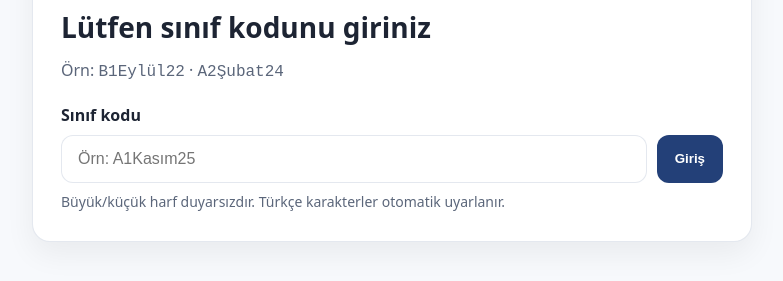
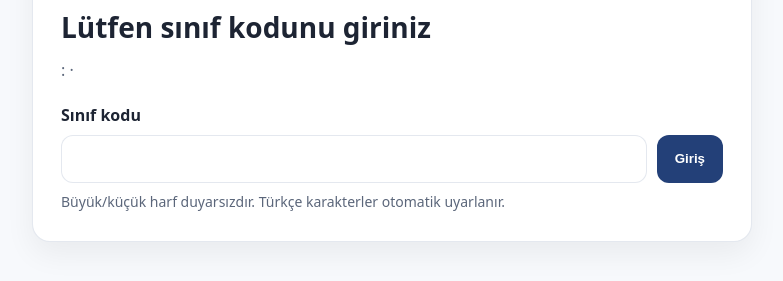
Before and after one commit to onurqlp/TEKRARLAR, a plain HTML site: page index.html in a window 1280 px wide. Shown: the part 313-594 px from the top of the page, without its empty margins (248-1031 px from the left). Drawn offline with Linux system fonts and the light colour scheme.

Commit message:
Update index.html

```diff
--- a/index.html
+++ b/index.html
@@ -42,11 +42,11 @@
     <section class="card" role="form" aria-labelledby="title">
       <div class="logo"><div class="logo-badge"></div><strong>AYDA Online Eğitim</strong></div>
       <h1 id="title">Lütfen sınıf kodunu giriniz</h1>
-      <p class="sub">Örn: <code>B1Eylül22</code> · <code>A2Şubat24</code></p>
+      <p class="sub">: <code></code> · <code></code></p>
 
       <label for="code">Sınıf kodu</label>
       <div class="row">
-        <input id="code" type="text" inputmode="latin" placeholder="Örn: A1Kasım25" autocomplete="off" aria-describedby="hint">
+        <input id="code" type="text" inputmode="latin" placeholder="" autocomplete="off" aria-describedby="hint">
         <button id="go" type="button">Giriş</button>
       </div>
       <div id="hint" class="hint">Büyük/küçük harf duyarsızdır. Türkçe karakterler otomatik uyarlanır.</div>
```
